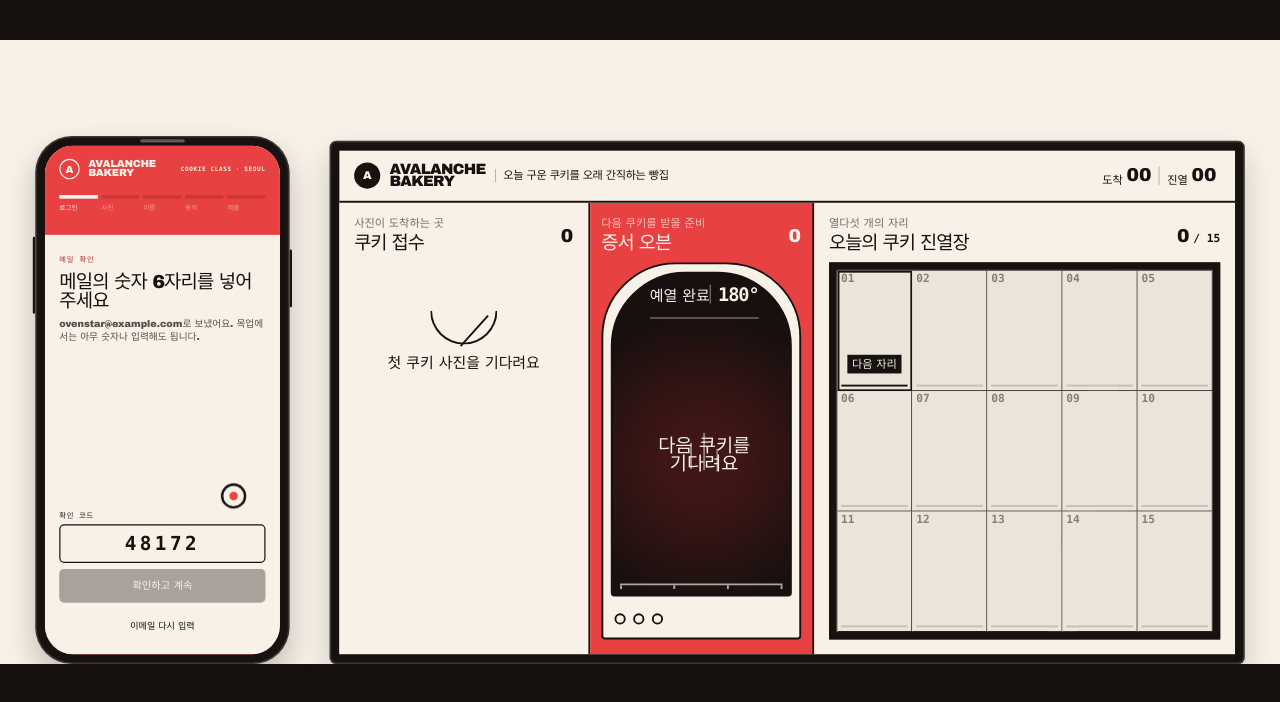
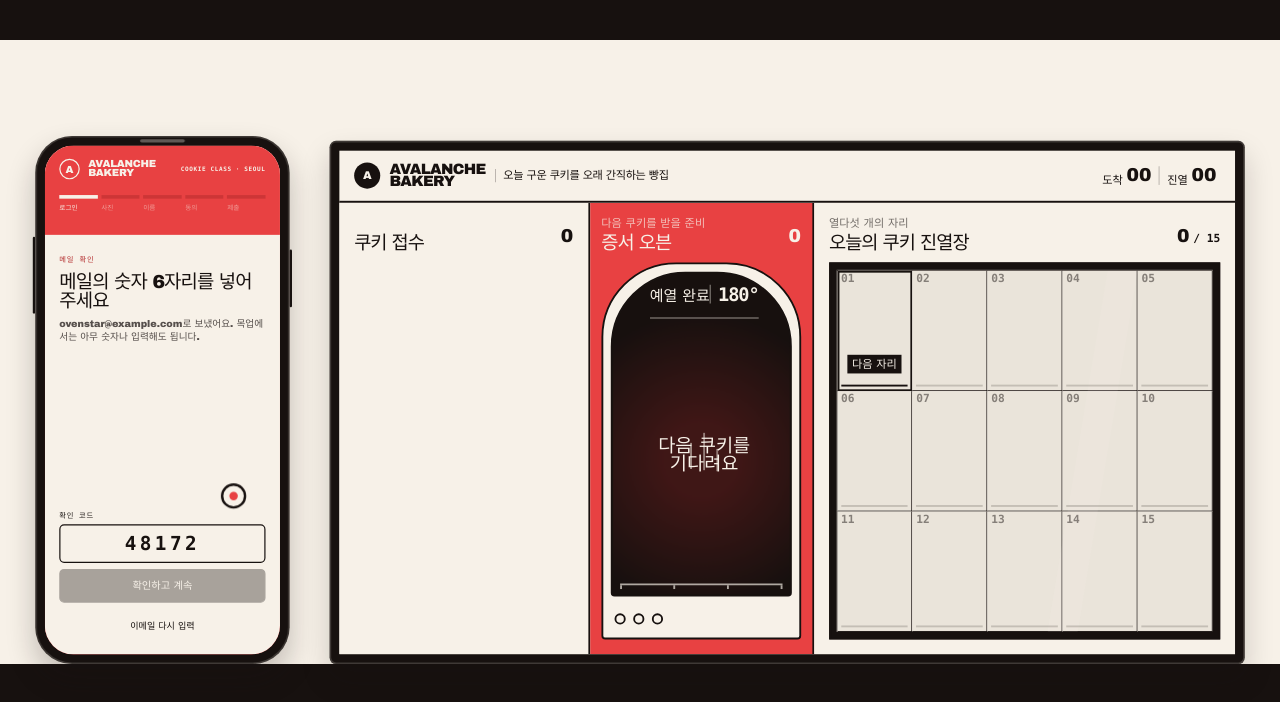
Before and after one commit to 0u-Y/avalanche-bakery, a Next.js app: page /demo/a in a window 1280 px wide. Shown: the top 702 px of the page. Built offline with nearby package versions, Linux system fonts and the light colour scheme.

Commit message:
fix: clear the empty bakery workbench

```diff
--- a/components/display/Workbench.tsx
+++ b/components/display/Workbench.tsx
@@ -34,7 +34,7 @@ export function Workbench({
 
   return (
     <motion.section className="workbench zone" layout transition={transition}>
-      <ZoneHeading note="사진이 도착하는 곳" label="쿠키 접수" count={entries.length} />
+      <ZoneHeading label="쿠키 접수" count={entries.length} />
       <div className={`workbench-grid density-${density}`} data-density={densityCount}>
         <AnimatePresence initial={false}>
           {entries.map((entry) => (
@@ -47,12 +47,6 @@ export function Workbench({
             />
           ))}
         </AnimatePresence>
-        {densityCount === 0 ? (
-          <div className="workbench-empty">
-            <span className="empty-mixing-bowl" aria-hidden="true" />
-            <strong>첫 쿠키 사진을 기다려요</strong>
-          </div>
-        ) : null}
       </div>
       <AnimatePresence initial={false}>
         {qrVisible ? (
--- a/components/display/ZoneHeading.tsx
+++ b/components/display/ZoneHeading.tsx
@@ -5,15 +5,15 @@ export function ZoneHeading({
   total,
   className = '',
 }: {
-  note: string;
+  note?: string;
   label: string;
   count: number;
   total?: number;
   className?: string;
 }) {
   return (
-    <div className={`zone-heading ${className}`}>
-      <div><span className="zone-note">{note}</span><h2>{label}</h2></div>
+    <div className={`zone-heading ${note ? '' : 'is-note-free'} ${className}`}>
+      <div>{note ? <span className="zone-note">{note}</span> : null}<h2>{label}</h2></div>
       <span className="zone-count">{count}{total ? <small>/ {total}</small> : null}</span>
     </div>
   );
--- a/components/display/styles/stage.css
+++ b/components/display/styles/stage.css
@@ -111,6 +111,8 @@
   letter-spacing: -0.055em;
 }
 
+.zone-heading.is-note-free h2 { margin-top: calc(var(--text-1) + 10px); }
+
 .zone-count {
   min-width: 72px;
   padding-top: 20px;
--- a/components/display/styles/workbench.css
+++ b/components/display/styles/workbench.css
@@ -20,40 +20,6 @@
 .workbench-grid.density-double { grid-template-columns: repeat(2, 216px); grid-auto-rows: 264px; justify-content: center; }
 .workbench-grid.density-tight { grid-auto-rows: 128px; gap: 8px; }
 .workbench-grid.density-dense { grid-auto-rows: 104px; gap: 8px; }
-
-.workbench-empty {
-  display: flex;
-  height: 336px;
-  grid-column: 1 / -1;
-  align-items: center;
-  justify-content: center;
-  flex-direction: column;
-  text-align: center;
-}
-
-.workbench-empty strong { margin-top: 24px; font: 900 var(--text-2)/1 var(--display); }
-
-.empty-mixing-bowl {
-  position: relative;
-  width: 144px;
-  height: 72px;
-  border: var(--line-thick) solid var(--ink);
-  border-top: 0;
-  border-radius: 0 0 var(--radius-arch) var(--radius-arch);
-  background: var(--paper);
-}
-
-.empty-mixing-bowl::before {
-  position: absolute;
-  right: 16px;
-  bottom: 56px;
-  width: 88px;
-  height: var(--line-thick);
-  background: var(--ink);
-  content: '';
-  transform: rotate(-48deg);
-  transform-origin: right;
-}
 
 .qr-position { position: absolute; right: 32px; bottom: 32px; left: 32px; height: 192px; }
 
```
Also changed, not shown: avalanche-bakery-review.html (+2 -2 lines), 1 other file (tests, documents, lock files or other folders).
